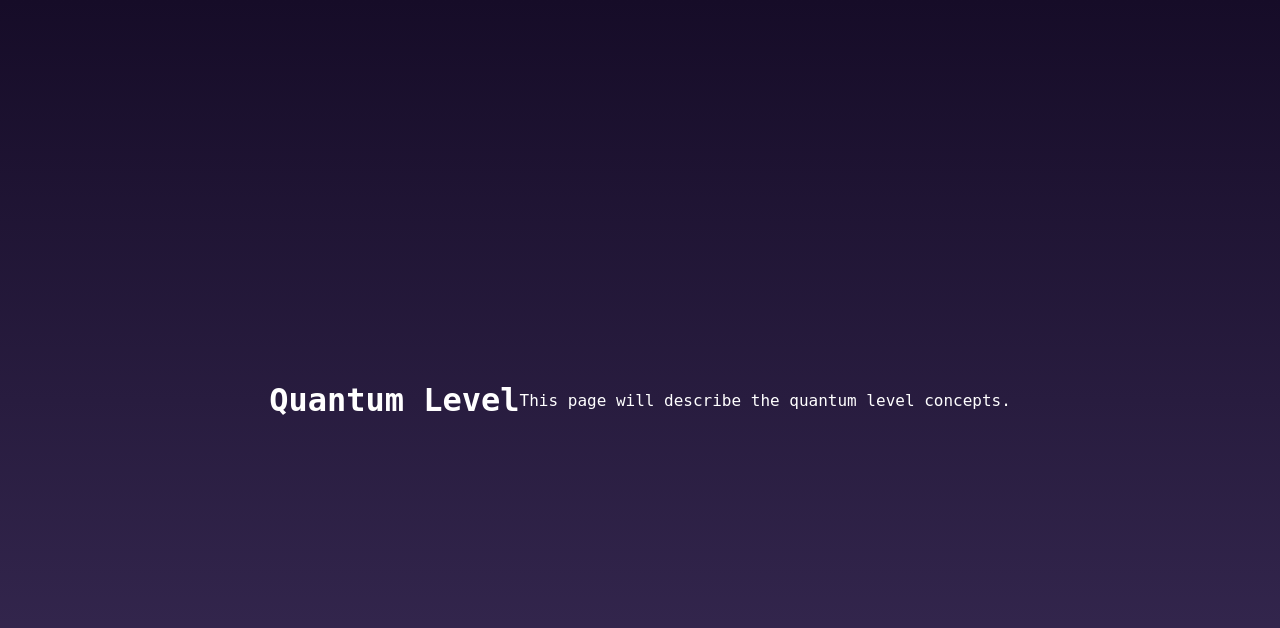
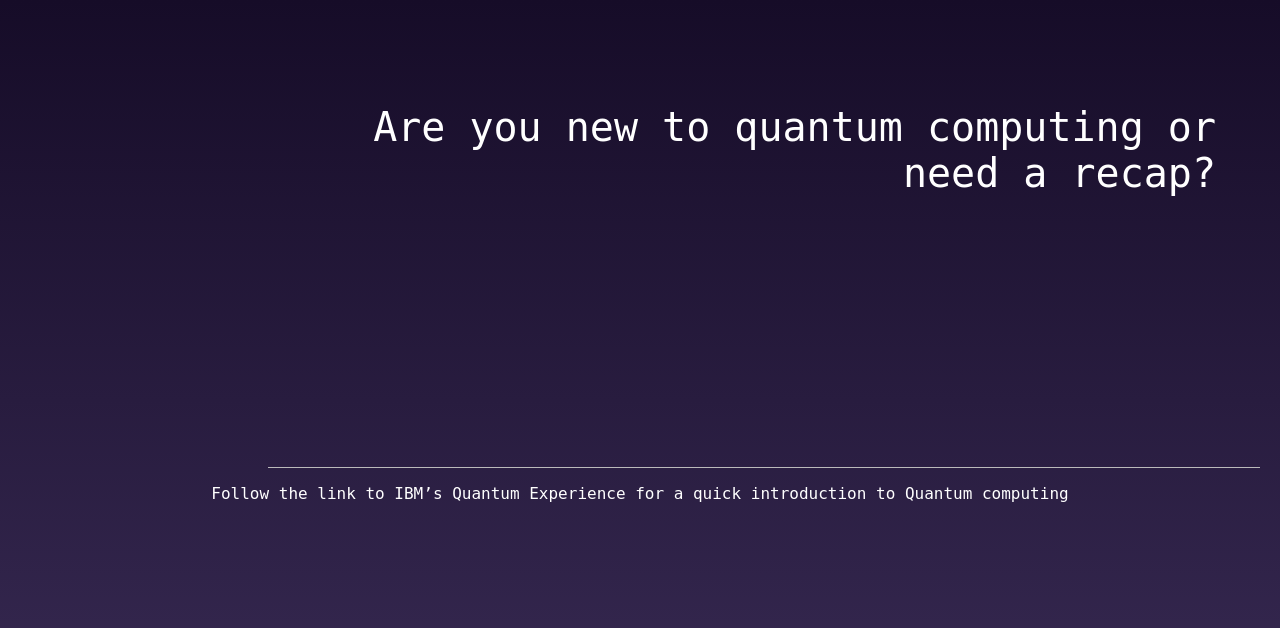
Before and after one commit to tox2805/QuantumVerse, a Flask app: page /quantumlevel in a window 1280 px wide. Shown: the top 628 px of the page. Run offline with Flask 3, Linux system fonts and the light colour scheme; some libraries are stand-ins or nearby versions; some web fonts are replaced.

Commit message:
working on page2

```diff
--- a/static/css/styles.css
+++ b/static/css/styles.css
@@ -14,7 +14,6 @@ body {
 
 .container {
     width: 100%;
-    max-width: 390px;
     text-align: center;
     padding: 20px;
     box-sizing: border-box;
@@ -45,9 +44,48 @@ body {
     width: 80%;
 }
 
+.separator1 {
+    border: none;
+    border-top: 1px solid #bbb;
+    margin-top: 15%;
+    margin-bottom: 0%;
+    margin-left: 20%;
+    width: 80%;
+}
+
+@media (min-height: 810px) { /* iphone X and above */
+    .separator1 {
+        width: 80%; /* Further adjust width for very short screens */
+        margin-top: -28%;
+    }
+}
+
+@media (min-height: 900px) { /* iphone 14 and taller phones */
+    .separator1 {
+        width: 80%; /* Further adjust width for very short screens */
+        margin-top: -50%;
+    }
+}
+
 .description {
     font-size: 1.2rem;
     margin: 20px 0;
+}
+
+.description1 {
+    text-align: right;
+    margin: 5%;
+    padding: 0;
+    font-size: 2.5rem;
+    position: absolute;
+    top: 5%;
+    right: 0;
+    width: 75%;
+}
+
+.description2 {
+    font-size: 1rem;
+
 }
 
 /* Button styles */
@@ -88,7 +126,6 @@ body {
     background-size: 400% 400%;
     animation: gradientAnimation 5s ease infinite;
     z-index: -1;
-    border-radius: 8px;
 }
 
 /* Animation for the moving gradient */
--- a/templates/quantumlevel.html
+++ b/templates/quantumlevel.html
@@ -1,6 +1,9 @@
 {% extends 'base.html' %}
 
 {% block content %}
-    <h1>Quantum Level</h1>
-    <p>This page will describe the quantum level concepts.</p>
+    <div class="container">
+        <p class="description1">Are you new to quantum computing or need a recap?</p>
+        <hr class="separator1">
+        <p class="description2">Follow the link to IBM’s Quantum Experience for a quick introduction to Quantum computing</p>
+    </div>
 {% endblock %}
```
